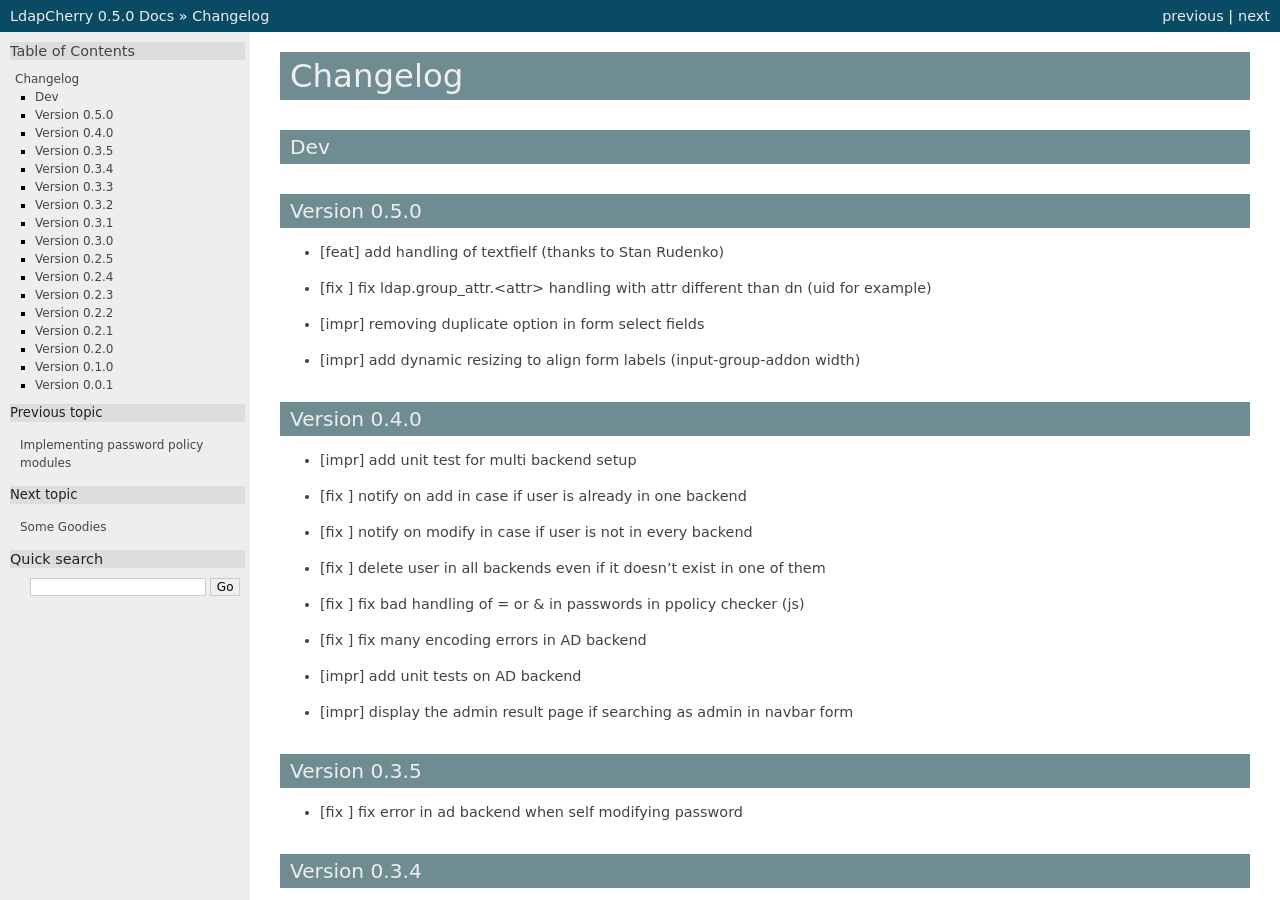
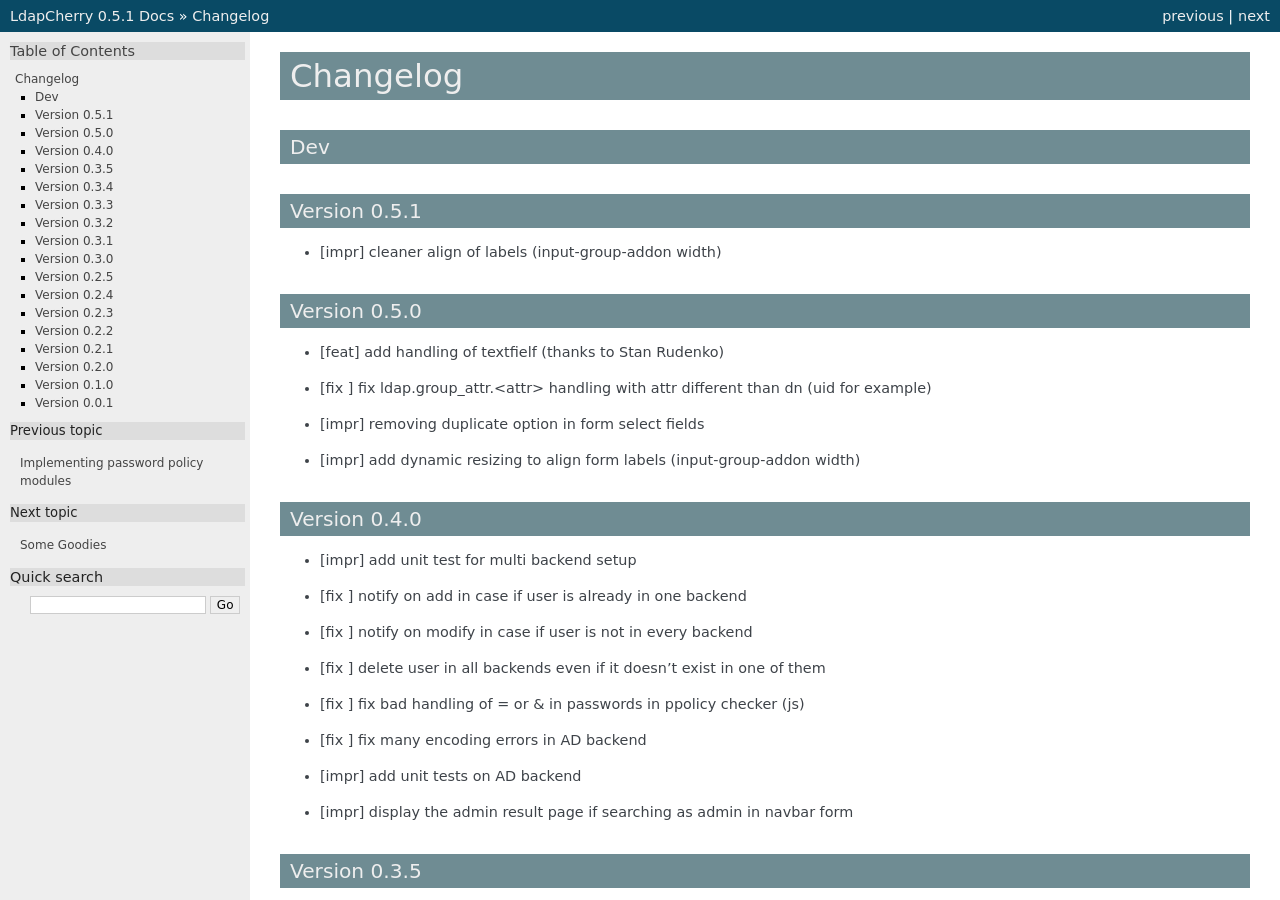
Before and after one commit to kakwa/ldapcherry, a Sphinx documentation site: the page built from docs/changelog.rst, in a window 1280 px wide and 900 px high. Built offline with Sphinx 7.4.7, drawn with Linux system fonts in a browser that asks for light colours; some of the changed text lies outside the part shown.

Commit message:
changelog + version bump + factorize version

```diff
--- a/ChangeLog.rst
+++ b/ChangeLog.rst
@@ -1,5 +1,10 @@
 Dev
 ***
+
+Version 0.5.1
+*************
+
+* [impr] cleaner align of labels (input-group-addon width)
 
 Version 0.5.0
 *************
--- a/docs/conf.py
+++ b/docs/conf.py
@@ -33,6 +33,8 @@
 
 sys.path.insert(0, os.path.abspath('..'))
 
+from ldapcherry import version
+
 # -- General configuration -----------------------------------------------------
 
 # If your documentation needs a minimal Sphinx version, state it here.
@@ -64,7 +66,7 @@
 #
 # The short X.Y version.
 # The full version, including alpha/beta/rc tags.
-release = '0.5.0'
+release = version
 
 # The language for content autogenerated by Sphinx. Refer to documentation
 # for a list of supported languages.
--- a/ldapcherry/__init__.py
+++ b/ldapcherry/__init__.py
@@ -34,6 +34,8 @@
 from sets import Set
 
 SESSION_KEY = '_cp_username'
+
+version = '0.5.1'
 
 
 class LdapCherry(object):
--- a/setup.py
+++ b/setup.py
@@ -16,6 +16,8 @@
 # path to install configuration
 config_dir = os.path.join(sysconfdir, 'ldapcherry')
 small_description = 'A simple web application to manage Ldap entries'
+
+from ldapcherry import version
 
 # change requirements according to python version
 if sys.version_info[0] == 2:
@@ -108,7 +110,7 @@
 setup(
     name='ldapcherry',
     zip_safe=False,
-    version='0.5.0',
+    version=version,
     author='Pierre-Francois Carpentier',
     author_email='carpentier.pf@gmail.com',
     packages=[
```
